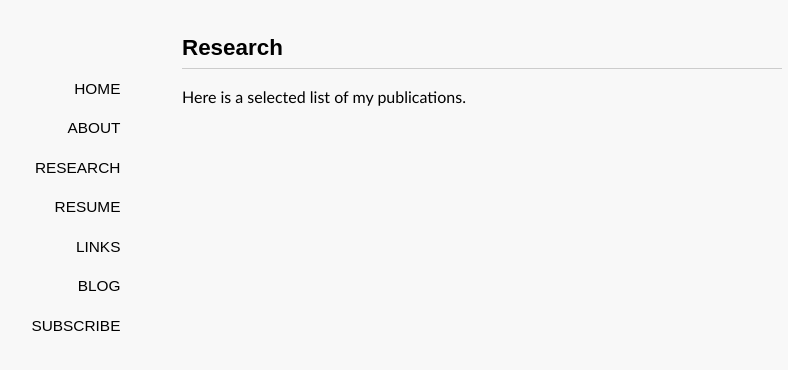
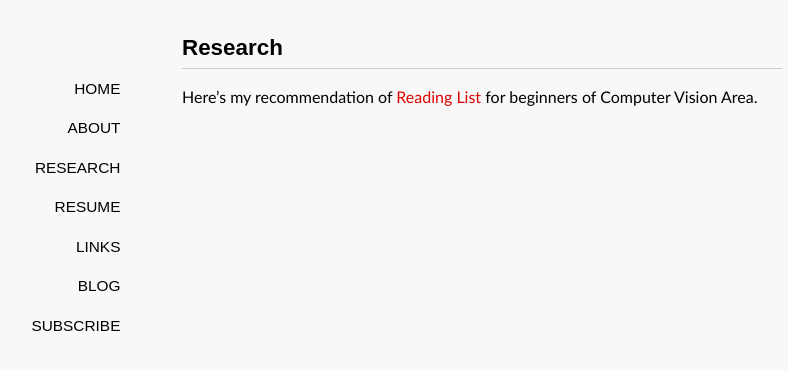
Before and after one commit to ionvision/ionvision.github.io.bk, a Jekyll site: the page built from research/index.md, in a window 1280 px wide. Shown: the top 370 px of the page, without its empty margins (158-946 px from the left). Built offline with Jekyll 4.4.1, drawn with Linux system fonts in a browser that asks for light colours; some web fonts are replaced; Markdown is read by kramdown in place of the engine named in the settings.

Commit message:
Add research reading list for beginners in Computer Vision area.

```diff
--- a/research/index.md
+++ b/research/index.md
@@ -4,4 +4,4 @@ title: Research
 comments: no
 ---
 
-Here is a selected list of my publications.
+Here's my recommendation of [Reading List](/research/readinglist) for beginners of Computer Vision Area.
```
Also changed, not shown: research/readinglist.md (added, +35 -0 lines).
